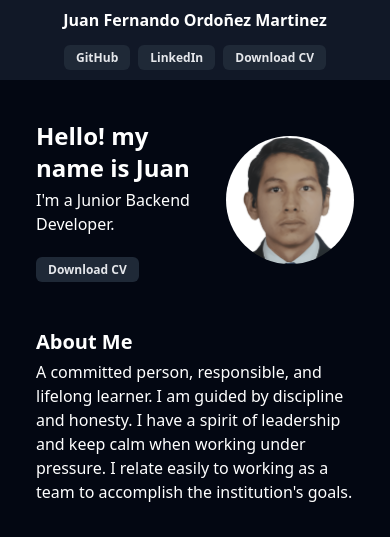
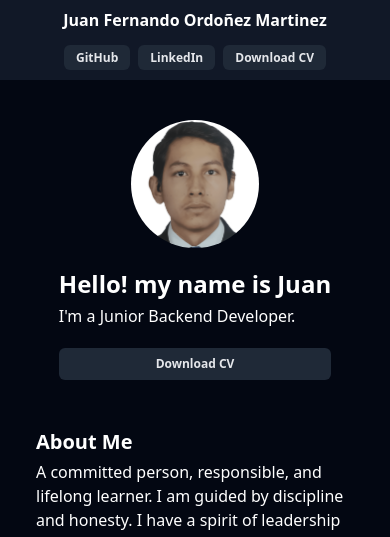
Before and after one commit to Juancho7/juan-my-portfolio, an Astro site: page / in a window 390 px wide. Shown: the top 537 px of the page. Built offline with nearby package versions, Linux system fonts and the light colour scheme; Astro itself is replaced by a stand-in of ours.

Commit message:
introduction section styles were improved

```diff
--- a/src/pages/index.astro
+++ b/src/pages/index.astro
@@ -6,15 +6,15 @@ import Projects from '../components/Projects.astro';
 
 <Layout>
   <div
-    class='my-5 flex justify-between md:justify-normal gap-x-5 md:gap-x-14 items-center'
+    class='my-5 flex max-[500px]:flex-col justify-between md:justify-normal gap-x-5 md:gap-x-14 max-[500px]:gap-y-5 items-center'
   >
-    <div>
+    <div class='max-[500px]:order-2'>
       <h1 class='text-2xl font-semibold'>Hello! my name is Juan</h1>
       <p class='mt-1 mb-5'>I'm a Junior Backend Developer.</p>
       <a
         href='./CV_Juan_Fernando_Ordoñez_Martinez.pdf'
         download='CV_Juan_Fernando_Ordoñez_Martinez.pdf'
-        class='p-1 px-3 text-xs min-[400px]:text-base rounded-md font-semibold text-gray-200 hover:text-gray-900 bg-gray-800 hover:bg-gray-200 transition-colors'
+        class='max-[500px]:block max-[500px]:p-2 p-1 px-4 text-xs min-[400px]:text-base text-center rounded-md font-semibold text-gray-200 hover:text-gray-900 bg-gray-800 hover:bg-gray-200 transition-colors'
       >
         Download CV
       </a>
@@ -22,7 +22,7 @@ import Projects from '../components/Projects.astro';
     <img
       src='./my_photo.png'
       alt='My Photo'
-      class='w-32 md:w-36 rounded-full'
+      class='max-[500px]:order-1 w-32 md:w-36 rounded-full'
     />
   </div>
   <section class='my-5'>
```
